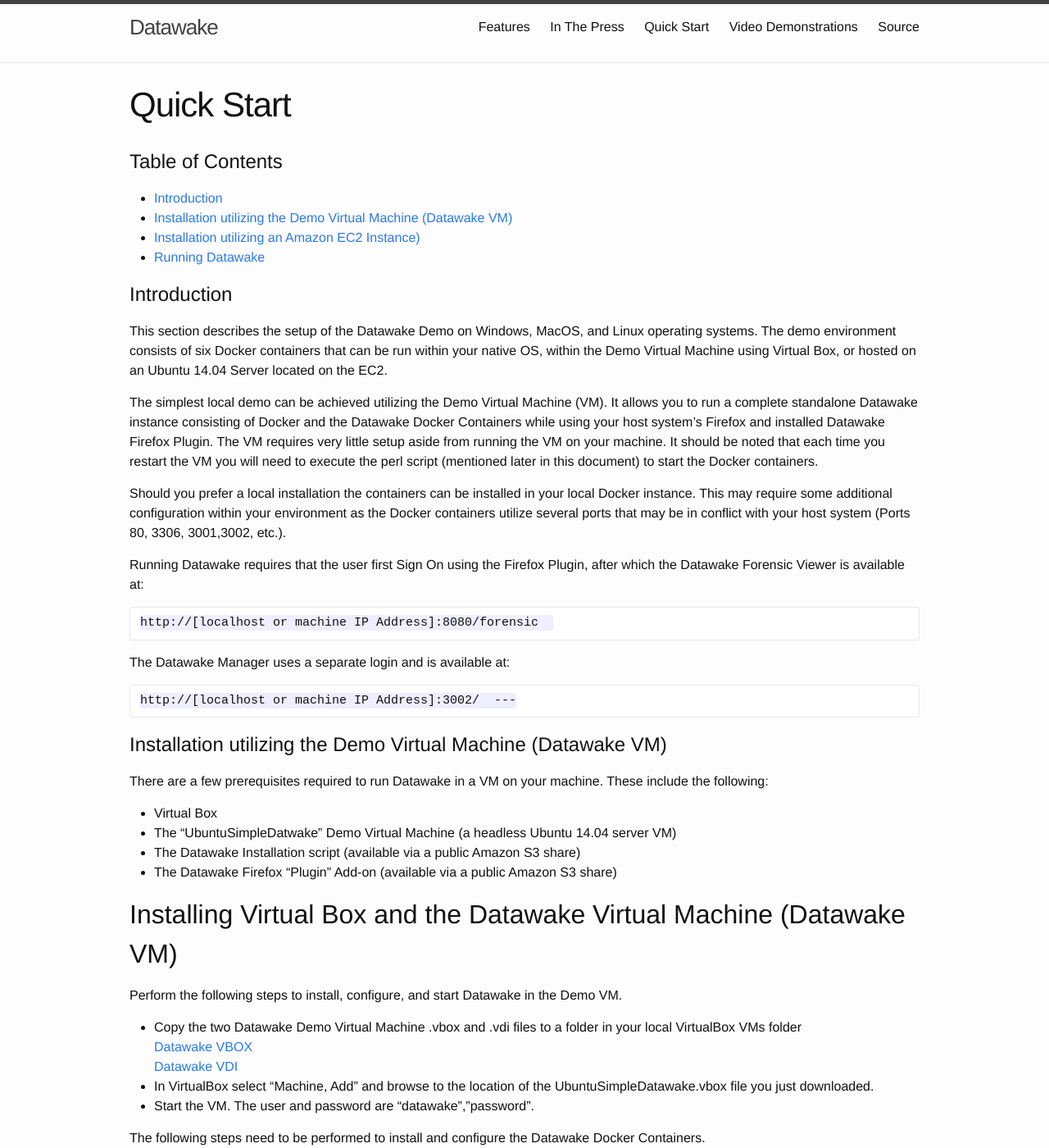
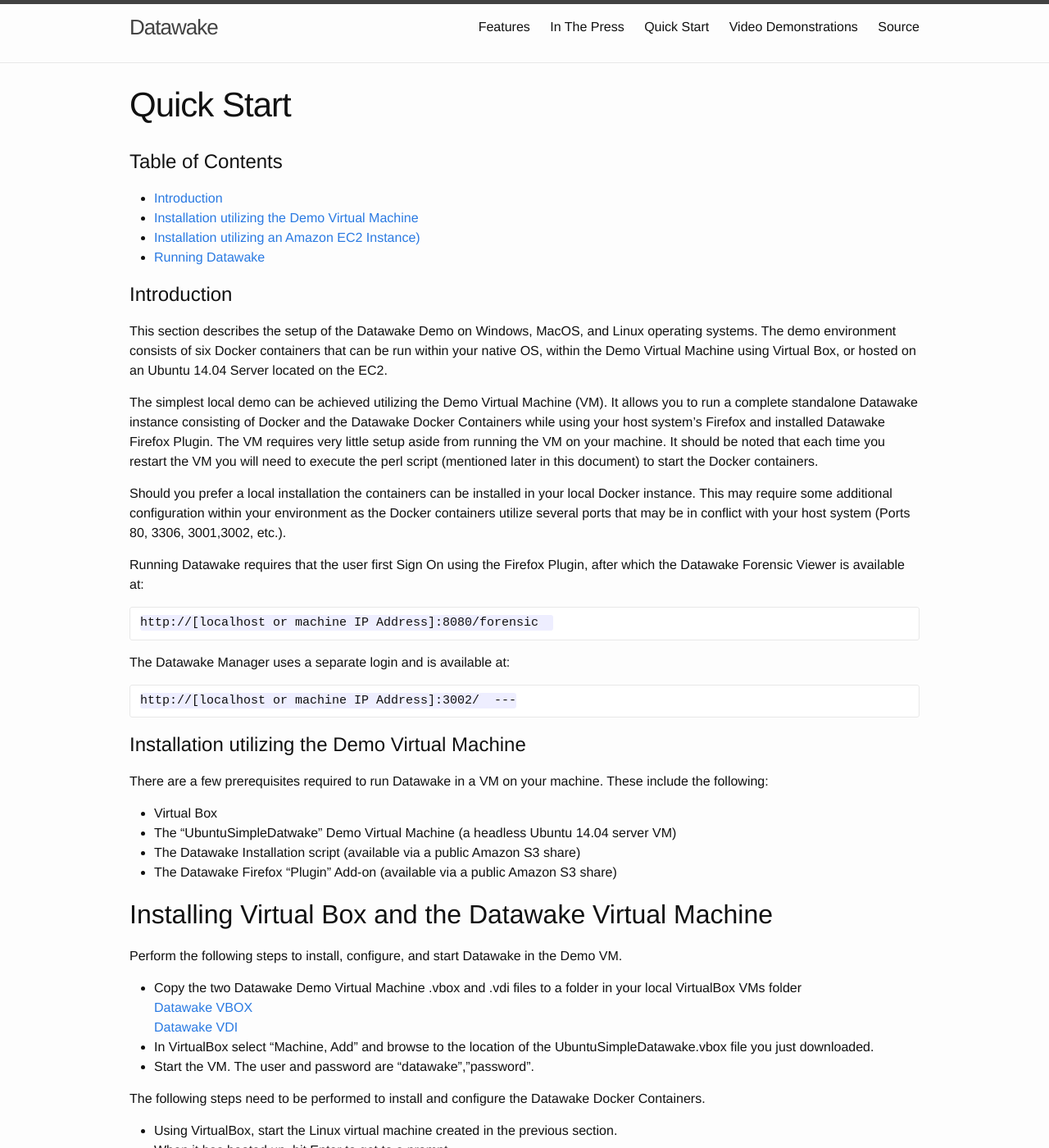
Before and after one commit to Sotera/Datawake, a Jekyll site: the page built from quickstart.md, in a window 1280 px wide and 1400 px high. Shown: the whole window at 82% size. Built offline with Jekyll 4.4.1, drawn with Linux system fonts in a browser that asks for light colours; Markdown is read by kramdown in place of the engine named in the settings.

Commit message:
Fixed formatting errors and updated to use redcarpet

````diff
--- a/quickstart.md
+++ b/quickstart.md
@@ -7,7 +7,7 @@
 # Table of Contents
 
 - [Introduction](#introduction)
-- [Installation utilizing the Demo Virtual Machine (Datawake VM)](#installation-utilizing-the-demo-virtual-machine-datawake-vm)
+- [Installation utilizing the Demo Virtual Machine](#installation-utilizing-the-demo-virtual-machine)
 - [Installation utilizing an Amazon EC2 Instance)](#installation-utilizing-an-amazon-ec2-instance)
 - [Running Datawake](#running-datawake)
 
@@ -29,7 +29,7 @@
     http://[localhost or machine IP Address]:3002/
  ---
 
-#	Installation utilizing the Demo Virtual Machine (Datawake VM)
+#	Installation utilizing the Demo Virtual Machine
 There are a few prerequisites required to run Datawake in a VM on your machine.  These include the following:
 
 * Virtual Box
@@ -37,7 +37,7 @@
 * The Datawake Installation script (available via a public Amazon S3 share)
 * The Datawake Firefox “Plugin” Add-on (available via a public Amazon S3 share)
 
-## Installing Virtual Box and the Datawake Virtual Machine (Datawake VM)
+## Installing Virtual Box and the Datawake Virtual Machine
 Perform the following steps to install, configure, and start Datawake in the Demo VM.
 
 * Copy the two Datawake Demo Virtual Machine .vbox and .vdi files to a folder in your local VirtualBox VMs folder
@@ -52,7 +52,7 @@
 *	When it has booted up, hit Enter to get to a prompt.
 *	Get the Datawake setup script
 
-```shell
+```bash
 $ wget https://s3.amazonaws.com/soterastuff/simple_datawake/datawake.pl
 Modify the file permissions to make it executable
 $ chmod 700 datawake.pl
@@ -61,11 +61,11 @@
 ```
 *	Executing the script will install Docker on the VM.  When the script finishes, you need to log off the current user and log back in so Docker is usable.
 *	After logging off and back on, execute the script again to complete the Datawake installation.  This will download the Docker images, create the Datawake Containers, and start them.  This script is also used to start the Datawake containers whenever a VM is rebooted.
-``` shell
+```bash
 ./datawake.pl
 ```
 *	After the Datawake content has downloaded, your containers should be running (you can verify by typing docker ps).  Keep in mind that each time you restart the VM you will need to execute the script again to start the Datawake Containers.
-``` shell
+```bash
 ./datawake.pl
 ```
 *	Executing “docker ps” will show you all running Docker containers. When complete you should see the following six  containers:
@@ -120,7 +120,7 @@
 *	Using the SSH client connect to the newly created Linux EC2 instance.  The IP Address is shown on the Instances page of the Amazon EC2 Console.  You may also need to configure your SSH/Terminal app to use your matching security key file when connecting.
 *	Once connected Create the Datawake user by running the following commands:
 
-``` shell
+```bash
 sudo useradd -m -d /home/datawake -N -G adm,cdrom,sudo,dip,plugdev -s /bin/bash datawake
 sudo passwd datawake
 (enter the word ‘password’ when prompted for the password)
@@ -134,19 +134,23 @@
 Execute the script
 $ ./datawake.pl
 ```
+
 * Executing the script will install Docker on the VM.
 * When the script finishes, you need to log off the current user and log back in so Docker is usable.
   * drop from the datawake user back to the Ubuntu account
 
-``` shell
+```bash
 CTRL+D
 su datawake
 ```
+
 *	Execute the script again to complete the Datawake installation.  This will download the Docker images, create the Datawake Containers, and start them.  This script is also used to start the Datawake containers whenever a VM is rebooted.
-``` shell
-cd ~
+
+```bash
+$ cd ~
 ./datawake.pl
 ```
+
 *	After the Datawake content has downloaded, your containers will be started. Keep in mind that each time you restart the VM, you will need to execute the script again by typing “./datawake.pl” to start the Datawake Containers.
 *	Executing “docker ps” will show you all running Docker containers. When complete you should see the following six  containers:
   * data-container
@@ -178,7 +182,7 @@
 
 # Running Datawake
 To run Datawake your system or VM must have Docker and the Datawake Container installed and the six Docker containers must be running.  Once these conditions have been met, open your Firefox Browser.
-*	Click the Datawake Widget icon ![datawake-icon](img/waveicon16.png) in the top right corner of the Firefox browser.
+*	Click the Datawake Widget icon ![datawake-icon](../img/waveicon16.png) in the top right corner of the Firefox browser.
 *	Click the “Sign in” button.  Once signed Datawake can start trailing your activity.
 *	Click the Datawake Widget button again. Select “CWhite” from the Team dropdown. Then select an existing Domain.
 *	You may pick an existing Trail or create a new one by clicking the “+” button and entering a Trail Name and Description.
````
Also changed, not shown: other parts of quickstart.md (+1 -1 lines), press.md (+2 -1 lines).
